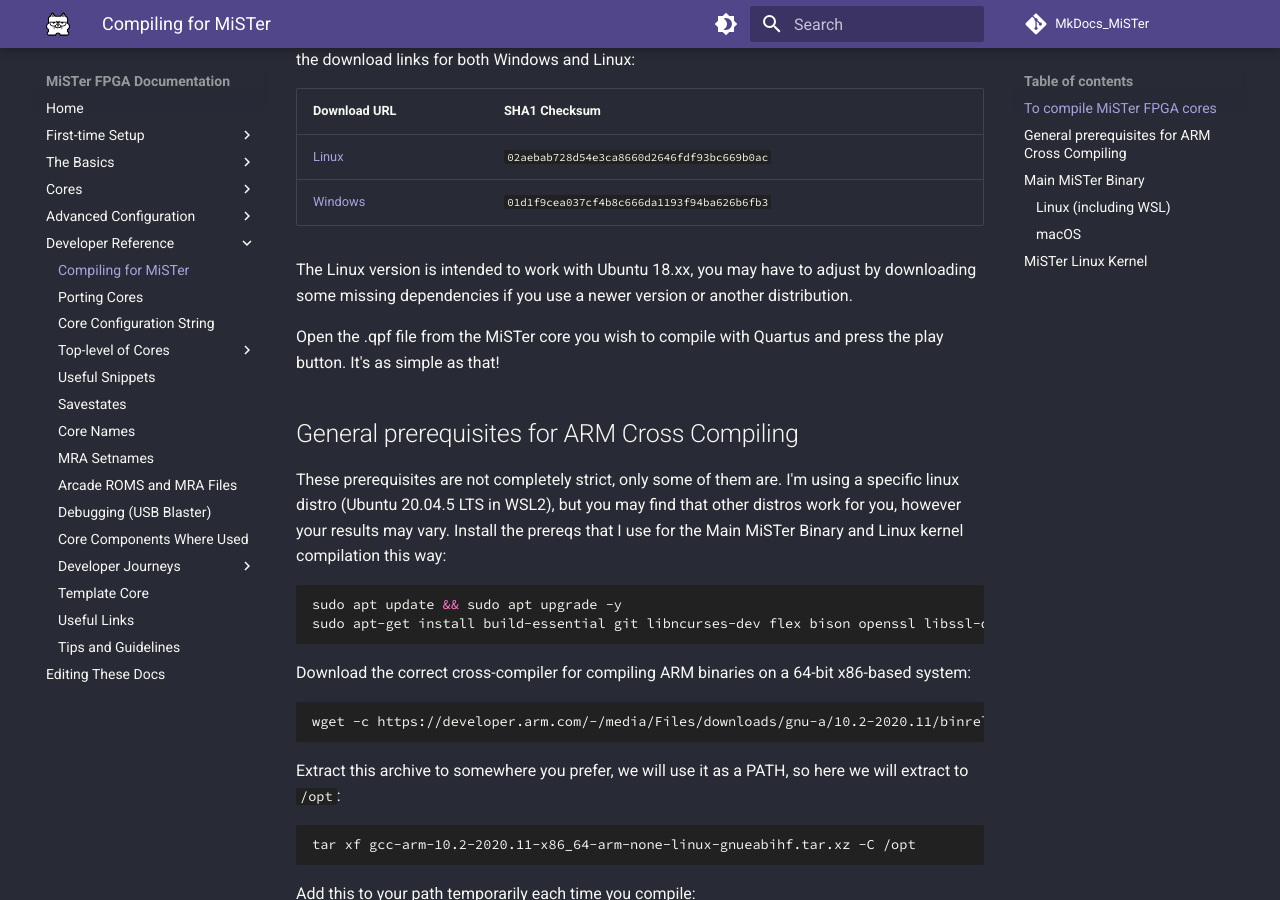
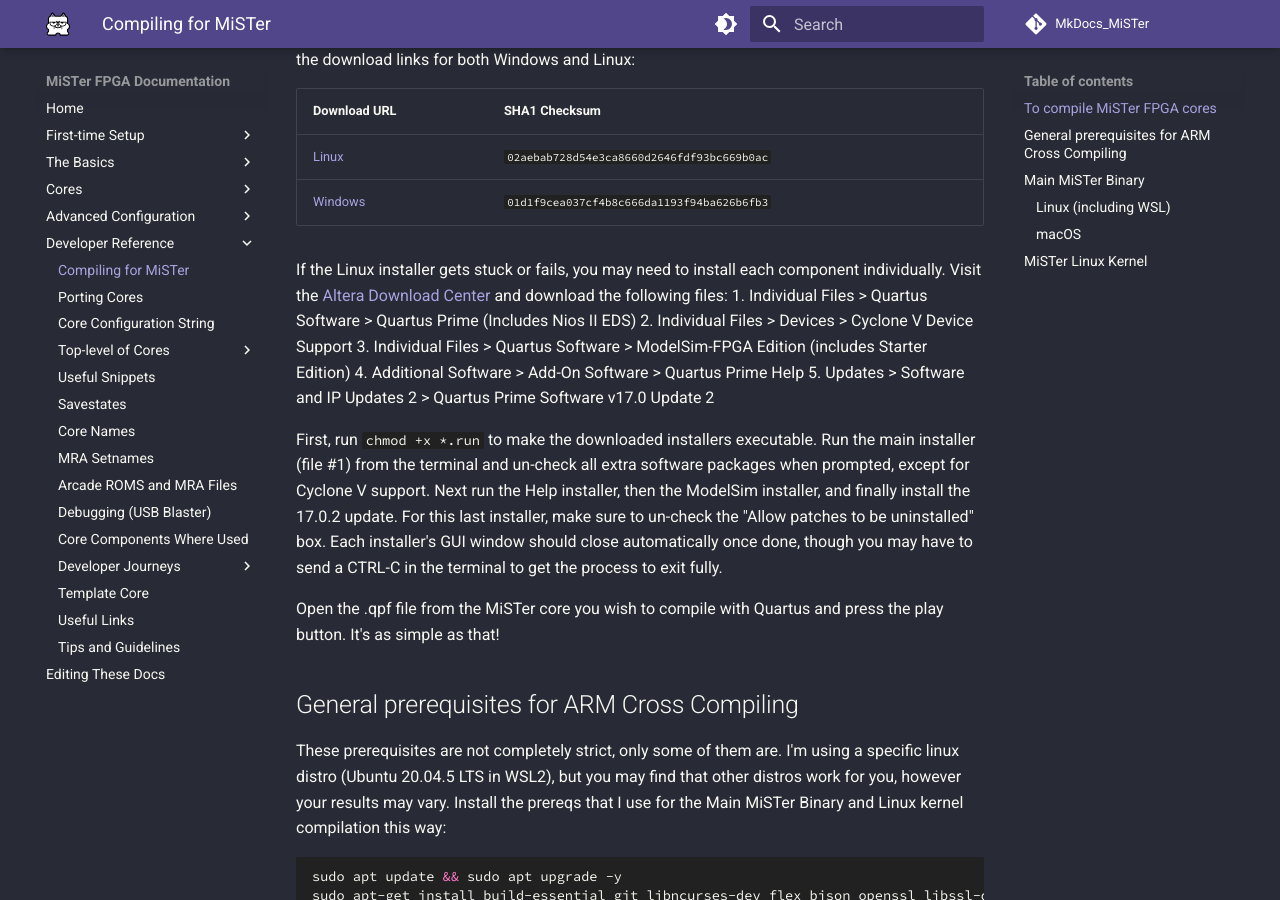
Before and after one commit to MiSTer-devel/MkDocs_MiSTer, an MkDocs documentation site: the page built from docs/developer/mistercompile.md, in a window 1280 px wide and 900 px high, scrolled down 352 px. Built offline with MkDocs 1.6.1 and Material for MkDocs 9.7.7, drawn with Linux system fonts in a browser that asks for light colours; comment, search, counter and statistics services are not loaded.

Commit message:
Better instructions for Quartus 17 install on Linux
The all-in-one Quartus installer gets stuck between software components on most (all?) modern Linux distros, but Altera offers single-component installers that mostly work fine.

```diff
--- a/docs/developer/mistercompile.md
+++ b/docs/developer/mistercompile.md
@@ -9,7 +9,14 @@
 | [Linux](https://download.altera.com/akdlm/software/acdsinst/17.0std.2/602/ib_tar/Quartus-lite-17.0.2.602-linux.tar){target=_blank}     | `02aebab728d54e3ca8660d2646fdf93bc669b0ac` |
 | [Windows](https://download.altera.com/akdlm/software/acdsinst/17.0std.2/602/ib_tar/Quartus-lite-17.0.2.602-windows.tar){target=_blank} | `01d1f9cea037cf4b8c666da1193f94ba626b6fb3` |
 
-The Linux version is intended to work with Ubuntu 18.xx, you may have to adjust by downloading some missing dependencies if you use a newer version or another distribution.
+If the Linux installer gets stuck or fails, you may need to install each component individually. Visit the [Altera Download Center](https://www.altera.com/downloads/fpga-development-tools/quartus-prime-lite-edition-design-software-version-17-0-linux) and download the following files:
+1. Individual Files > Quartus Software > Quartus Prime (Includes Nios II EDS)
+2. Individual Files > Devices > Cyclone V Device Support
+3. Individual Files > Quartus Software > ModelSim-FPGA Edition (includes Starter Edition)
+4. Additional Software > Add-On Software > Quartus Prime Help
+5. Updates > Software and IP Updates 2 > Quartus Prime Software v17.0 Update 2
+
+First, run `chmod +x *.run` to make the downloaded installers executable. Run the main installer (file #1) from the terminal and un-check all extra software packages when prompted, except for Cyclone V support. Next run the Help installer, then the ModelSim installer, and finally install the 17.0.2 update. For this last installer, make sure to un-check the "Allow patches to be uninstalled" box. Each installer's GUI window should close automatically once done, though you may have to send a CTRL-C in the terminal to get the process to exit fully.
 
 Open the .qpf file from the MiSTer core you wish to compile with Quartus and press the play button. It's as simple as that!
 
```
